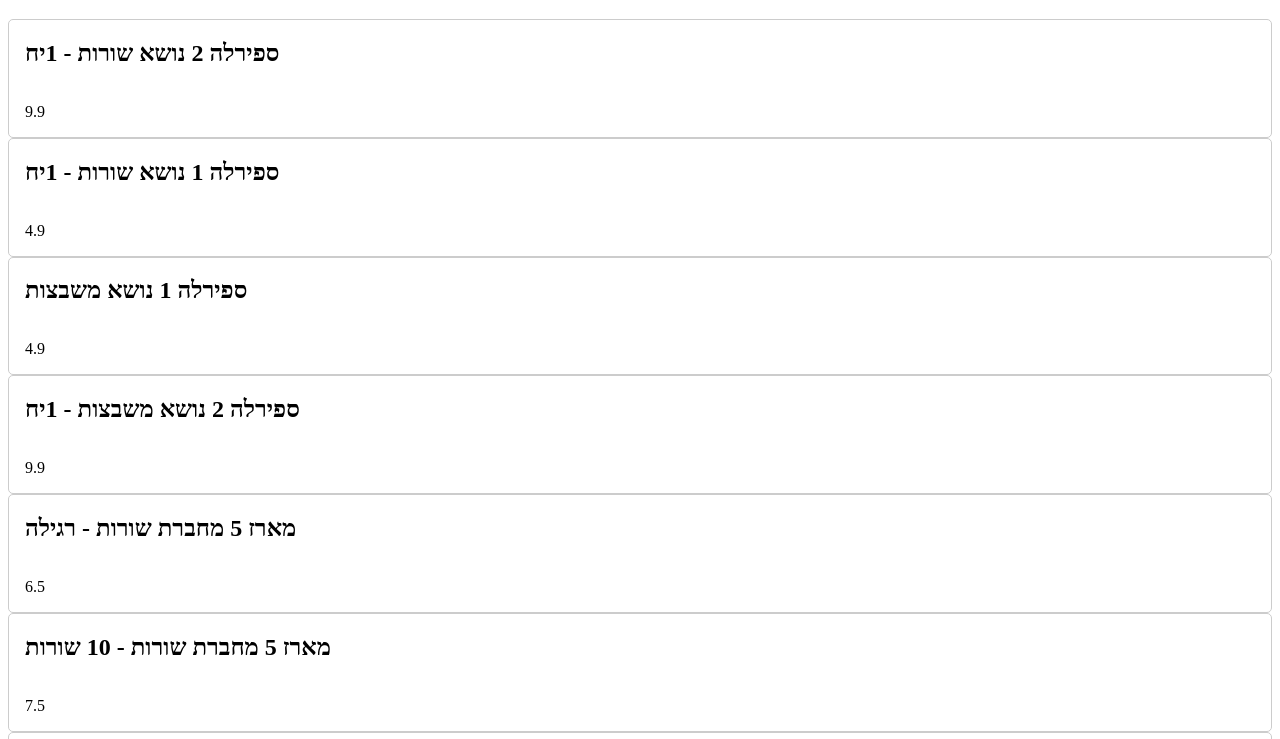
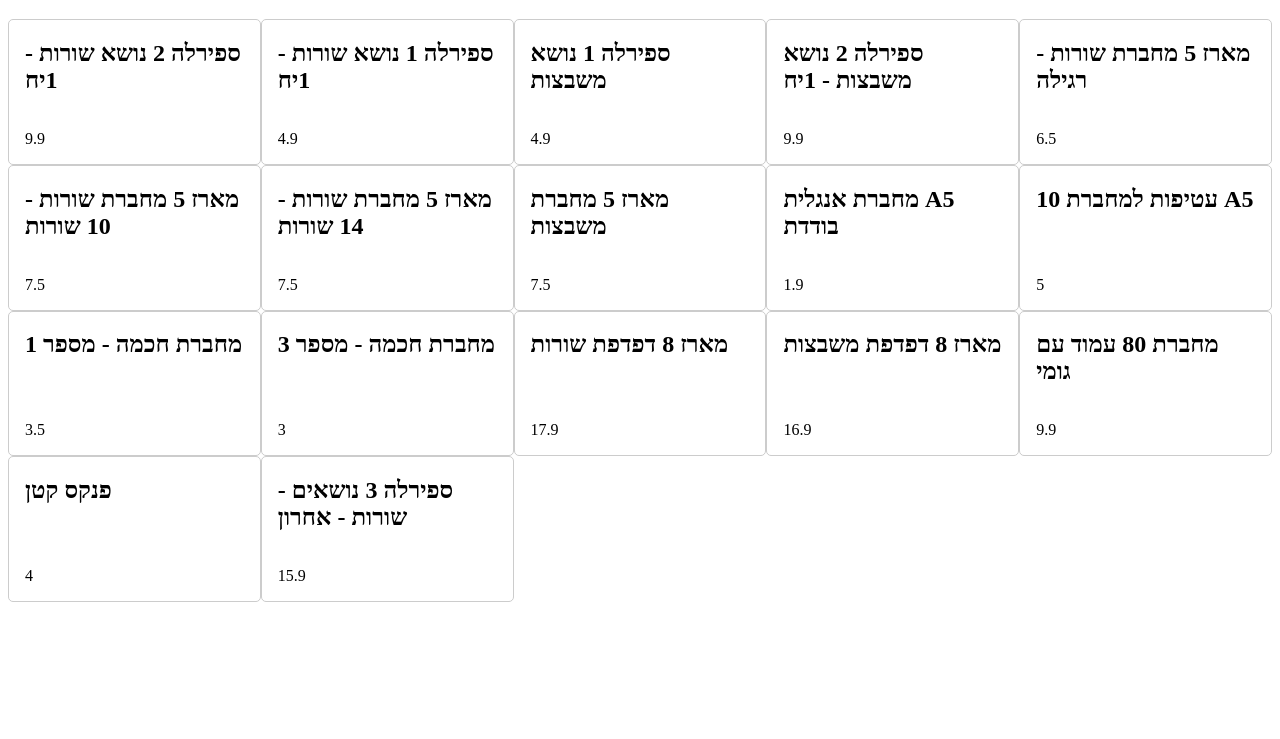
Before and after one commit to GlickYael/atida-store, a plain HTML site: page index.html in a window 1280 px wide. Shown: the part 61-800 px from the top of the page. Drawn offline with Linux system fonts and the light colour scheme.

Commit message:
sidebar1

```diff
--- a/main.js
+++ b/main.js
@@ -1,5 +1,4 @@
 function main(){
     renderProducts(gNotebooks);
 }
-
 main();
--- a/style.css
+++ b/style.css
@@ -4,7 +4,7 @@
 
 .prod-area{
     display: grid;
-    grid-template-columns: repeat(autofill,);
+    grid-template-columns: repeat(auto-fit,minmax(250px,1fr));
 }
 .product{
     display: flex;
```
